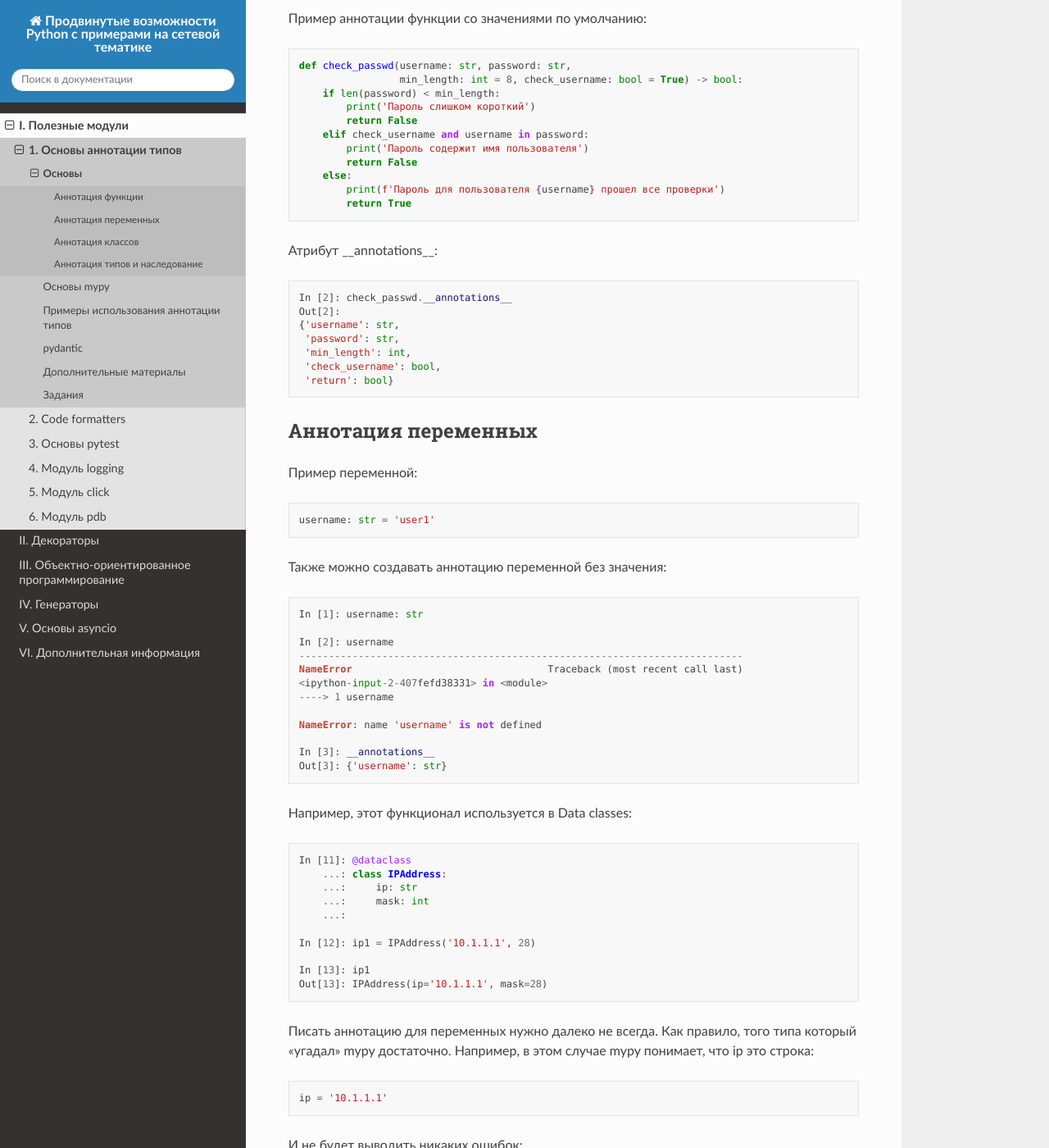
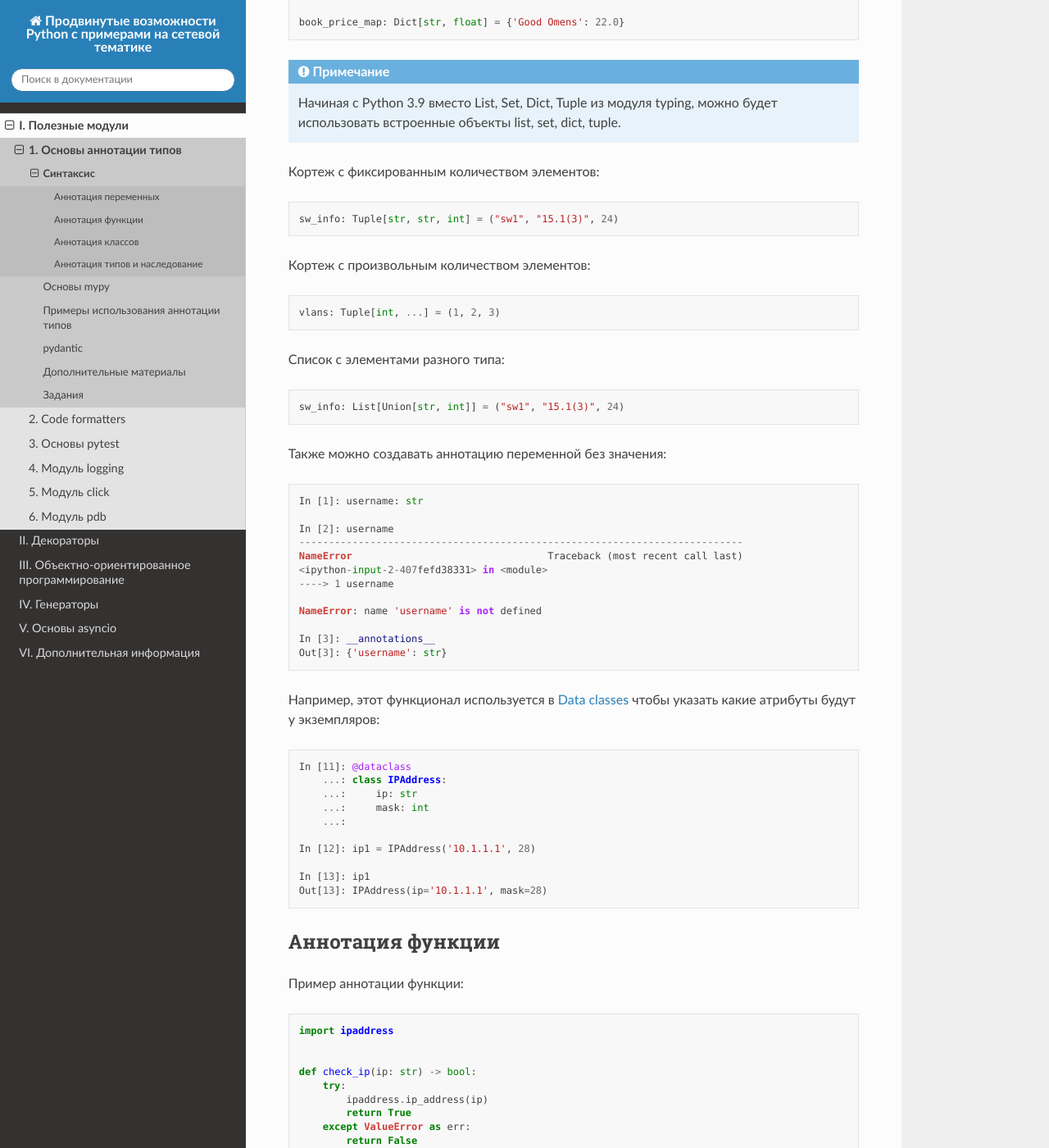
Before and after one commit to natenka/advpyneng-book, a Sphinx documentation site: the page built from docs/source/book/01_type_annotations/basics.rst, in a window 1280 px wide and 1400 px high, scrolled down 646 px. Shown: the whole window at 82% size. Built offline with Sphinx 7.4.7 and the Read the Docs theme 2.0.0, drawn with Linux system fonts in a browser that asks for light colours; pages that are not in the unit, such as notebooks, are missing from menus; some of the changed text lies outside the part shown.

Commit message:
Type annotations update

```diff
--- a/docs/source/book/01_type_annotations/basics.rst
+++ b/docs/source/book/01_type_annotations/basics.rst
@@ -1,12 +1,92 @@
-Основы
-------
+Синтаксис
+---------
 
-Аннотация типов - это дополнительное описание в классах, функциях, переменных,
-которое указывает какой тип данных должен быть в этом месте.
-Это новый функционал, который был добавлен в последних версиях Python (Python 3.6+).
+Аннотация переменных
+~~~~~~~~~~~~~~~~~~~~
 
-При этом указанные типы не проверяются и не форсируются самим Python. Для проверки
-типов данных надо использовать отдельные модули, например, mypy.
+Пример переменной:
+
+.. code:: python
+
+    username: str = 'user1'
+
+
+Пример аннотации для разных встроенных типов данных:
+
+.. code:: python
+
+    length: int = 5
+    summ: float = 5.5
+    skip_line: bool = True
+    line: str = "switchport mode access"
+
+Списки, множества, словари:
+
+.. code:: python
+
+    from typing import List, Set, Dict, Tuple, Union
+
+    vlans: List[int] = [10, 20, 100]
+    unique_vlans: Set[int] = {1, 6, 10}
+
+    book_price_map: Dict[str, float] = {'Good Omens': 22.0}
+
+.. note::
+
+    Начиная с Python 3.9 вместо List, Set, Dict, Tuple из модуля typing, можно будет
+    использовать встроенные объекты list, set, dict, tuple.
+
+Кортеж с фиксированным количеством элементов:
+
+.. code:: python
+
+    sw_info: Tuple[str, str, int] = ("sw1", "15.1(3)", 24)
+
+Кортеж с произвольным количеством элементов:
+
+.. code:: python
+
+    vlans: Tuple[int, ...] = (1, 2, 3)
+
+Список с элементами разного типа:
+
+.. code:: python
+
+    sw_info: List[Union[str, int]] = ("sw1", "15.1(3)", 24)
+
+
+Также можно создавать аннотацию переменной без значения:
+
+.. code:: python
+
+    In [1]: username: str
+
+    In [2]: username
+    ---------------------------------------------------------------------------
+    NameError                                 Traceback (most recent call last)
+    <ipython-input-2-407fefd38331> in <module>
+    ----> 1 username
+
+    NameError: name 'username' is not defined
+
+    In [3]: __annotations__
+    Out[3]: {'username': str}
+
+Например, этот функционал используется в `Data classes <r2d2_add_link>`__ чтобы указать какие атрибуты
+будут у экземпляров:
+
+.. code:: python
+
+    In [11]: @dataclass
+        ...: class IPAddress:
+        ...:     ip: str
+        ...:     mask: int
+        ...:
+
+    In [12]: ip1 = IPAddress('10.1.1.1', 28)
+
+    In [13]: ip1
+    Out[13]: IPAddress(ip='10.1.1.1', mask=28)
 
 Аннотация функции
 ~~~~~~~~~~~~~~~~~
@@ -52,86 +132,6 @@
      'min_length': int,
      'check_username': bool,
      'return': bool}
-
-Аннотация переменных
-~~~~~~~~~~~~~~~~~~~~
-
-Пример переменной:
-
-.. code:: python
-
-    username: str = 'user1'
-
-Также можно создавать аннотацию переменной без значения:
-
-.. code:: python
-
-    In [1]: username: str
-
-    In [2]: username
-    ---------------------------------------------------------------------------
-    NameError                                 Traceback (most recent call last)
-    <ipython-input-2-407fefd38331> in <module>
-    ----> 1 username
-
-    NameError: name 'username' is not defined
-
-    In [3]: __annotations__
-    Out[3]: {'username': str}
-
-Например, этот функционал используется в Data classes:
-
-.. code:: python
-
-    In [11]: @dataclass
-        ...: class IPAddress:
-        ...:     ip: str
-        ...:     mask: int
-        ...:
-
-    In [12]: ip1 = IPAddress('10.1.1.1', 28)
-
-    In [13]: ip1
-    Out[13]: IPAddress(ip='10.1.1.1', mask=28)
-
-
-Писать аннотацию для переменных нужно далеко не всегда. Как правило, того типа который
-"угадал" mypy достаточно. Например, в этом случае mypy понимает, что ip это строка:
-
-.. code:: python
-
-    ip = '10.1.1.1'
-
-И не будет выводить никаких ошибок:
-
-::
-
-    $ mypy example_03_variable.py
-
-    Success: no issues found in 1 source file
-
-Однако, если переменная может быть и строкой и числом:
-
-.. code:: python
-
-    ip = '10.1.1.1'
-    ip = 3
-
-mypy посчитает это ошибкой:
-
-::
-
-    example_03_variable.py:2: error: Incompatible types in assignment (expression has type "int", variable has type "str")
-    Found 1 error in 1 file (checked 1 source file)
-
-В таком случае надо явно указать, что переменная может быть числом или строкой:
-
-.. code:: python
-
-    from typing import Union
-
-    ip: Union[int, str] = '10.1.1.1'
-    ip = 3
 
 
 Аннотация классов
```
Also changed, not shown: docs/source/book/01_type_annotations/index.rst (+13 -3 lines), docs/source/book/01_type_annotations/mypy.rst (+40 -0 lines).
